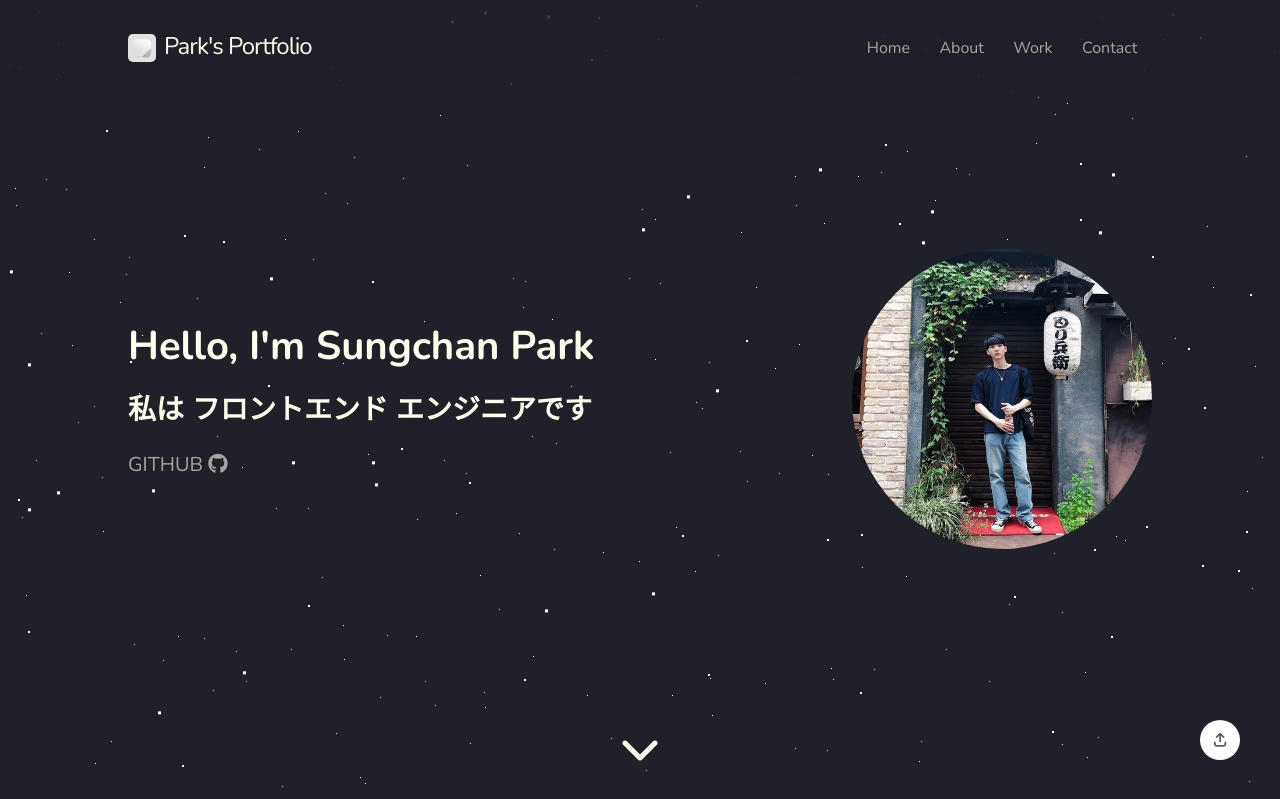
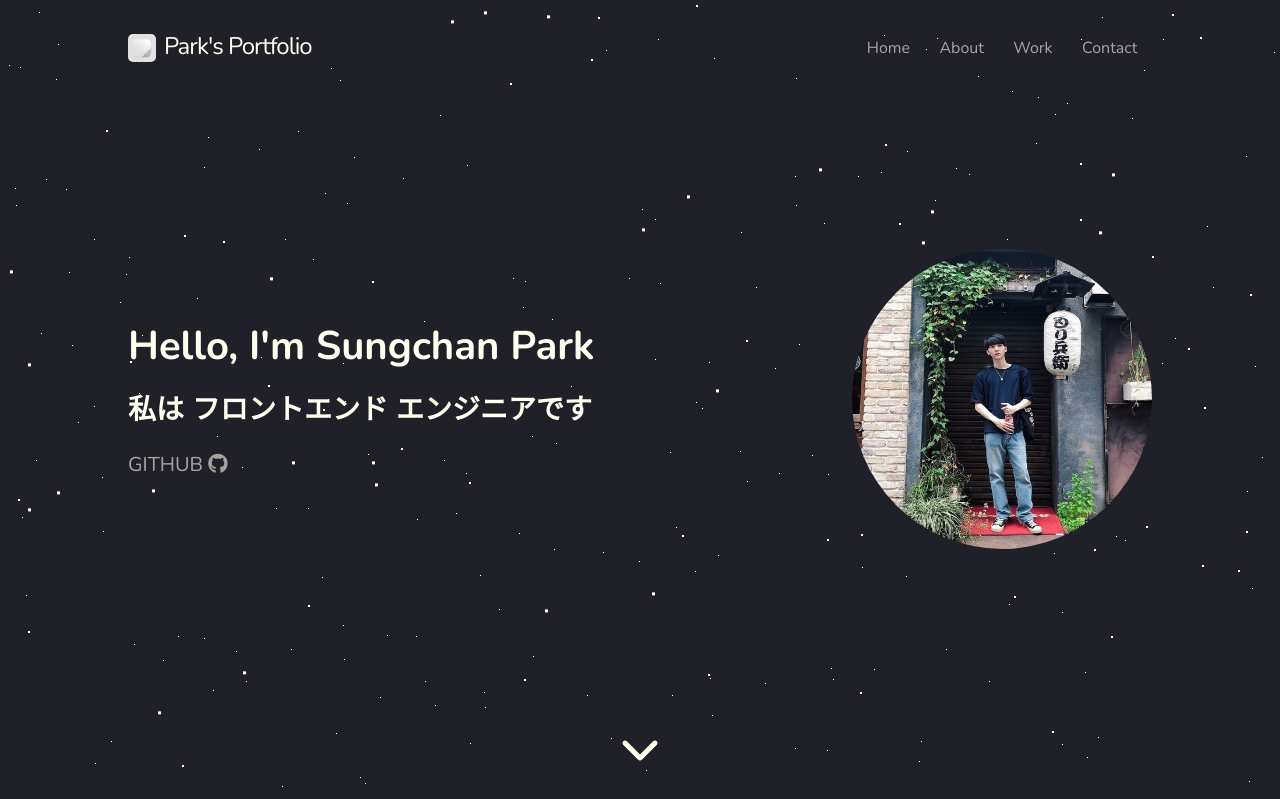
Before and after one commit to TankXD/parks-portfolio, a plain HTML site: page index.html in a window 1280 px wide. Shown: the top 799 px of the page. Drawn offline with nearby package versions, Linux system fonts and the light colour scheme.

Commit message:
UPDATE: Scroll__home--opacity

```diff
--- a/css/components/footer.css
+++ b/css/components/footer.css
@@ -15,6 +15,11 @@
   color: var(--color-dark-gray);
   font-size: 14px;
   cursor: pointer;
+  display: none;
+}
+
+#scroll__top.active {
+  display: block;
 }
 
 #scroll__top:hover {
--- a/css/components/home.css
+++ b/css/components/home.css
@@ -8,6 +8,7 @@
   justify-content: space-between;
   align-items: center;
   color: var(--color-white);
+  transition: opacity 0.3s ease-in-out;
 }
 
 .home__section__info {
@@ -52,18 +53,3 @@
 .home__scroll #scroll__btn {
   cursor: pointer;
 }
-
-#scroll__top {
-  background-color: var(--bg-white);
-  position: fixed;
-  right: 40px;
-  bottom: 40px;
-  z-index: 100;
-  height: 40px;
-  width: 40px;
-  text-align: center;
-  line-height: 40px;
-  border-radius: 50%;
-  color: var(--color-dark-gray);
-  font-size: 14px;
-}
--- a/css/components/nav.css
+++ b/css/components/nav.css
@@ -7,7 +7,7 @@
   justify-content: space-between;
   align-items: center;
   padding: 32px 10%;
-  background-color: var(--bg-nav);
+  background-color: transparent;
   transition: all 0.2s ease-in-out;
   z-index: 100;
 }
@@ -15,8 +15,8 @@
 /* #navba이면서 .navbar--scroll일 때 적용 됨.*/
 /* 선택자는 띄어쓰기를 하냐마냐에 따라 달라짐 */
 #navbar.navbar--scroll {
-  background-color: transparent;
-  padding: 24px 2%;
+  background-color: var(--bg-nav);
+  padding: 24px 5%;
 }
 
 .navbar__logo {
--- a/js/scroll.js
+++ b/js/scroll.js
@@ -3,19 +3,46 @@
 const navbar = document.getElementById("navbar");
 // navbar 엘레먼트의 크기를 받는 함수(getBoun~~)와 그 함수의 속성(.height)를 통해 navbar의 높이 받아옴
 const navbarHeight = navbar.getBoundingClientRect().height;
-// 화면 scroll하면 nav의 배경 투명하게,padding변화하는 클래스 적용시키기.
-window.addEventListener("scroll", () => {
-  if (window.scrollY > navbarHeight) {
-    navbar.classList.add("navbar--scroll");
-  }
-  if (window.scrollY < navbarHeight) {
-    navbar.classList.remove("navbar--scroll");
-  }
-});
 
 // scrollBtn누르면 home->about으로 스크롤 되게 하는 버튼 만들기
 const scrollBtn = document.getElementById("scroll__btn");
 const aboutPage = document.getElementById("about");
+
+// footer버튼들
+// scroll__top버튼 누르면 맨 위 화면으로 오는 버튼
+const scrollTop = document.getElementById("scroll__top");
+
+// navbar menu item 눌렀을 때 링크로 이동하게하기.
+const navbarMenu = document.querySelector(".navbar__menu");
+
+// #home아래까지 스크롤하면 점점 home__section안의 엘레먼트들이 투명해지게
+const home = document.querySelector(".home__section");
+const homeHeight = home.getBoundingClientRect().height;
+
+document.addEventListener("scroll", () => {
+  console.log(homeHeight);
+  // 스크롤 하자마자 opacity 적용시키는게 아닌, homeheight과 비례해서
+  // 어느정도 스크롤 했을 때 부터 opacity를 적용하기 위한 if문
+  if (scrollY > homeHeight / 6) {
+    home.style.opacity = 0.9 - window.scrollY / homeHeight;
+  } else {
+    home.style.opacity = 1;
+  }
+});
+
+// 화면 scroll하면 nav의 배경색, padding 바꾸는 클래스 적용시키기.
+// scrollTop버튼도 scroll이 어느정도 된 경우에만 보이게 하자.
+window.addEventListener("scroll", () => {
+  // navbar height보다 더 scroll됐을 경우 부터 적용하는 if문
+  if (window.scrollY > navbarHeight) {
+    navbar.classList.add("navbar--scroll");
+    scrollTop.classList.add("active");
+  } else if (window.scrollY < navbarHeight) {
+    navbar.classList.remove("navbar--scroll");
+    scrollTop.classList.remove("active");
+  }
+});
+
 scrollBtn.addEventListener("click", () => {
   // console.log(window.innerHeight);
   // console.log(aboutPage.getBoundingClientRect());
@@ -23,15 +50,10 @@ scrollBtn.addEventListener("click", () => {
   // 데스크탑기준 about section이 window의 top에서 1009위치에 있음
 });
 
-// footer버튼들
-// scroll__top버튼 누르면 맨 위 화면으로 오는 버튼
-const scrollTop = document.getElementById("scroll__top");
 scrollTop.addEventListener("click", () => {
   window.scrollTo({ top: 0, behavior: "auto" });
 });
 
-// navbar menu item 눌렀을 때 링크로 이동하게하기.
-const navbarMenu = document.querySelector(".navbar__menu");
 navbarMenu.addEventListener("click", (event) => {
   const target = event.target;
   const link = target.dataset.link;
```
